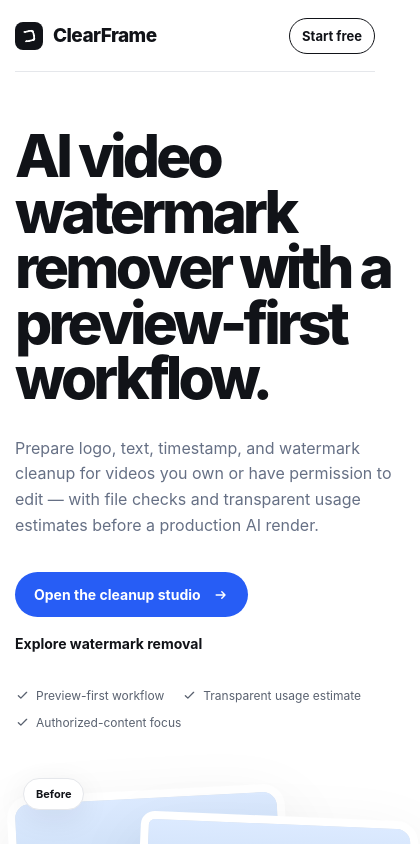
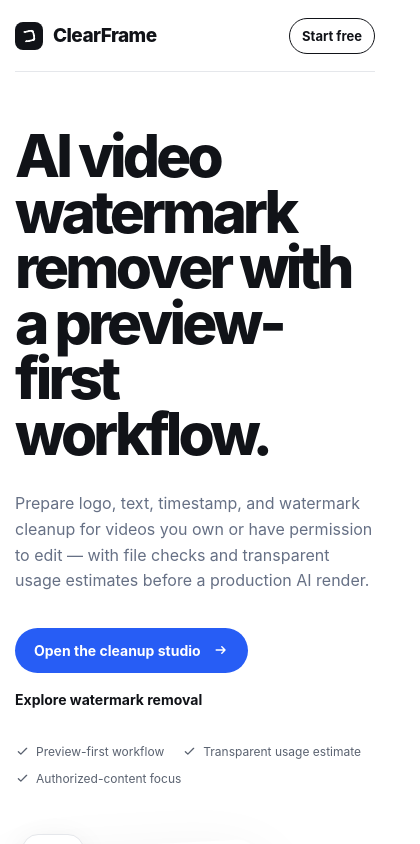
Before and after one commit to mrprohack/ai-video-watermark-remover, a Next.js app: page / in a window 390 px wide. Shown: the top 844 px of the page, 420 px wide, since content can reach past the window. Built offline with nearby package versions, Linux system fonts and the light colour scheme; no server answers.

Commit message:
fix: prevent homepage hero grid overflow on mobile

```diff
--- a/src/app/home-seo.css
+++ b/src/app/home-seo.css
@@ -1,3 +1,8 @@
+.hero-copy,
+.hero-visual {
+  min-width: 0;
+}
+
 .home-tools-section {
   padding-block: 112px;
 }
```
